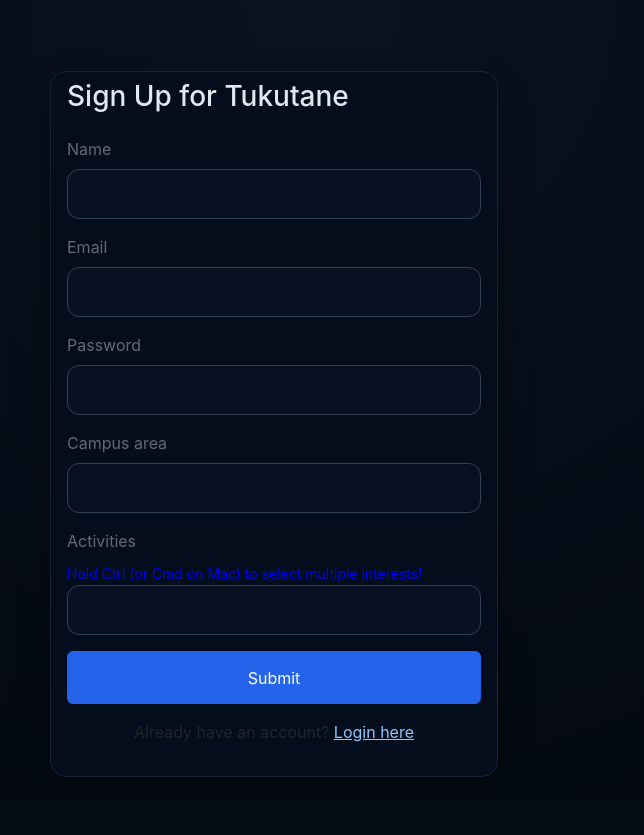
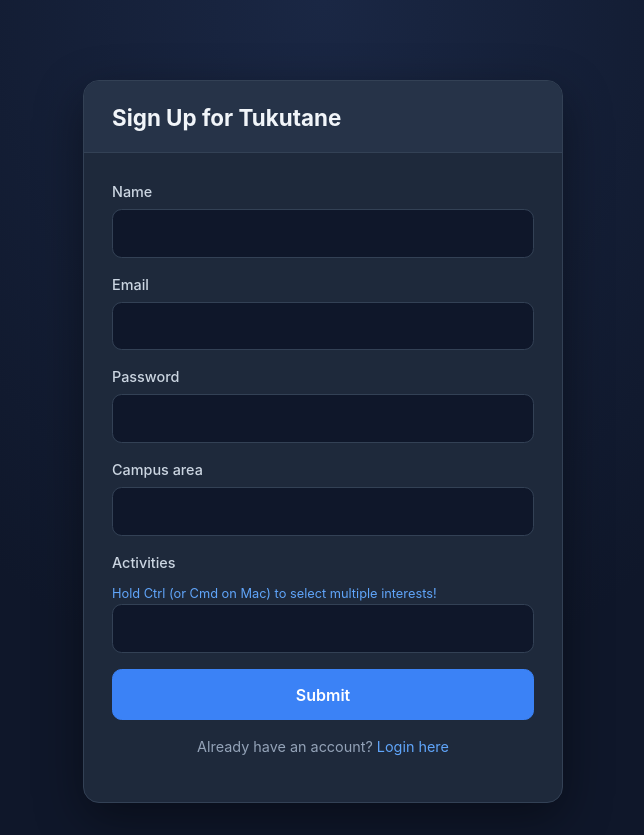
Before and after one commit to fadhili2430/TUKUTANE-PROJECT-2026, a Python web app: template templates/signup.html in a window 1280 px wide. Shown: the whole page, without its empty margins (317-961 px from the left). Before the commit the page ends 777 px from the top, so only its background shows below. Run offline with Jinja, Linux system fonts and the light colour scheme; the template is opened without the code that fills it, so the values that code supplies are empty, except form fields; form fields are guessed from the names that the template uses.

Commit message:
Update static/css/signup.css with modern readable colors

```diff
--- a/static/css/signup.css
+++ b/static/css/signup.css
@@ -1,52 +1,106 @@
+:root {
+  --bg: #0f172a;
+  --surface: #1e293b;
+  --surface-2: #263348;
+  --border: #334155;
+  --text: #f1f5f9;
+  --text-muted: #94a3b8;
+  --primary: #3b82f6;
+  --primary-dark: #2563eb;
+}
+
 body {
   margin: 0;
-  padding: 0;
+  padding: 2rem 1rem;
   min-height: 100vh;
   display: flex;
   align-items: center;
   justify-content: center;
   font-family: -apple-system, BlinkMacSystemFont, "Segoe UI", Roboto, "Helvetica Neue", Arial, sans-serif;
-  background: radial-gradient(circle at top, #0b1220, #02070f);
-  color: #7a8089;
-}
-.card {
-  width: min(100%, 28rem);
-  background: #040d1b;
-  border: 1px solid #16213a;
-  border-radius: 1rem;
-  box-shadow: 0 1rem 2rem rgba(0, 0, 0, 0.35);
+  background: radial-gradient(ellipse at top, #1a2744 0%, var(--bg) 60%);
+  color: var(--text);
 }
 
-.card-header,
+.container {
+  width: 100%;
+}
+
+.card {
+  width: min(100%, 30rem);
+  margin: 0 auto;
+  background: var(--surface);
+  border: 1px solid var(--border);
+  border-radius: 1rem;
+  box-shadow: 0 16px 48px rgba(0, 0, 0, 0.4);
+  overflow: hidden;
+}
+
+.card-header {
+  background: var(--surface-2);
+  border-bottom: 1px solid var(--border);
+  padding: 1.5rem 1.75rem 1.25rem;
+}
+
+.card-header h1 {
+  color: var(--text);
+  font-size: 1.4rem;
+  font-weight: 700;
+  margin: 0;
+}
+
 .card-body {
   background: transparent;
   border: none;
+  padding: 1.75rem;
 }
 
 .form-label {
   display: block;
-  margin-bottom: 0.5rem;
-  color: #626b75;
+  margin-bottom: 0.4rem;
+  color: #cbd5e1;
+  font-weight: 500;
+  font-size: 0.9rem;
+}
+
+.form-text {
+  color: #60a5fa !important;
+  font-size: 0.8rem;
+  font-weight: 400;
 }
 
 .form-control,
 .form-select {
   width: 100%;
-  padding: 0.75rem;
-  border: 1px solid #334155;
-  border-radius: 0.75rem;
-  background: #091021;
-  color: #ffffff;
+  box-sizing: border-box;
+  padding: 0.75rem 1rem;
+  border: 1px solid var(--border);
+  border-radius: 0.6rem;
+  background: var(--bg);
+  color: var(--text);
+  font-size: 0.95rem;
+  transition: border-color 0.2s, box-shadow 0.2s;
 }
 
 .form-control:focus,
 .form-select:focus {
-  border-color: #033297;
-  box-shadow: 0 0 0 0.2rem rgba(37, 99, 235, 0.2);
-  background: #05002e;
+  outline: none;
+  border-color: var(--primary);
+  background: var(--surface-2);
+  box-shadow: 0 0 0 3px rgba(59, 130, 246, 0.2);
+  color: var(--text);
 }
-.h3 {
-  color: #e2e8f0;
+
+.form-control::placeholder {
+  color: #64748b;
+}
+
+.form-select option {
+  background: var(--surface);
+  color: var(--text);
+}
+
+.mb-3 {
+  margin-bottom: 1.1rem;
 }
 
 .text-center {
@@ -54,21 +108,31 @@ body {
 }
 
 .text-danger {
-  color: #fca5a5;
+  color: #f87171;
+  font-size: 0.85rem;
+  margin-top: 0.35rem;
 }
 
 .btn {
   width: 100%;
-  padding: 0.85rem;
+  padding: 0.8rem;
+  font-size: 1rem;
+  font-weight: 600;
+  border-radius: 0.6rem;
+  cursor: pointer;
+  transition: all 0.2s;
 }
 
 .btn-primary {
-  background: #2563eb;
-  border-color: #2563eb;
+  background: var(--primary);
+  border: 1px solid var(--primary);
+  color: #fff;
 }
 
 .btn-primary:hover {
-  background: #1d4ed8;
+  background: var(--primary-dark);
+  border-color: var(--primary-dark);
+  box-shadow: 0 4px 12px rgba(59, 130, 246, 0.35);
 }
 
 .d-grid {
@@ -76,13 +140,20 @@ body {
 }
 
 .mt-3 {
-  margin-top: 1rem;
+  margin-top: 1.25rem;
+}
+
+.mt-3.text-center {
+  color: var(--text-muted);
+  font-size: 0.9rem;
 }
 
 a {
-  color: #93c5fd;
+  color: #60a5fa;
+  text-decoration: none;
 }
 
 a:hover {
-  color: #bfdbfe;
+  color: #93c5fd;
+  text-decoration: underline;
 }
```
